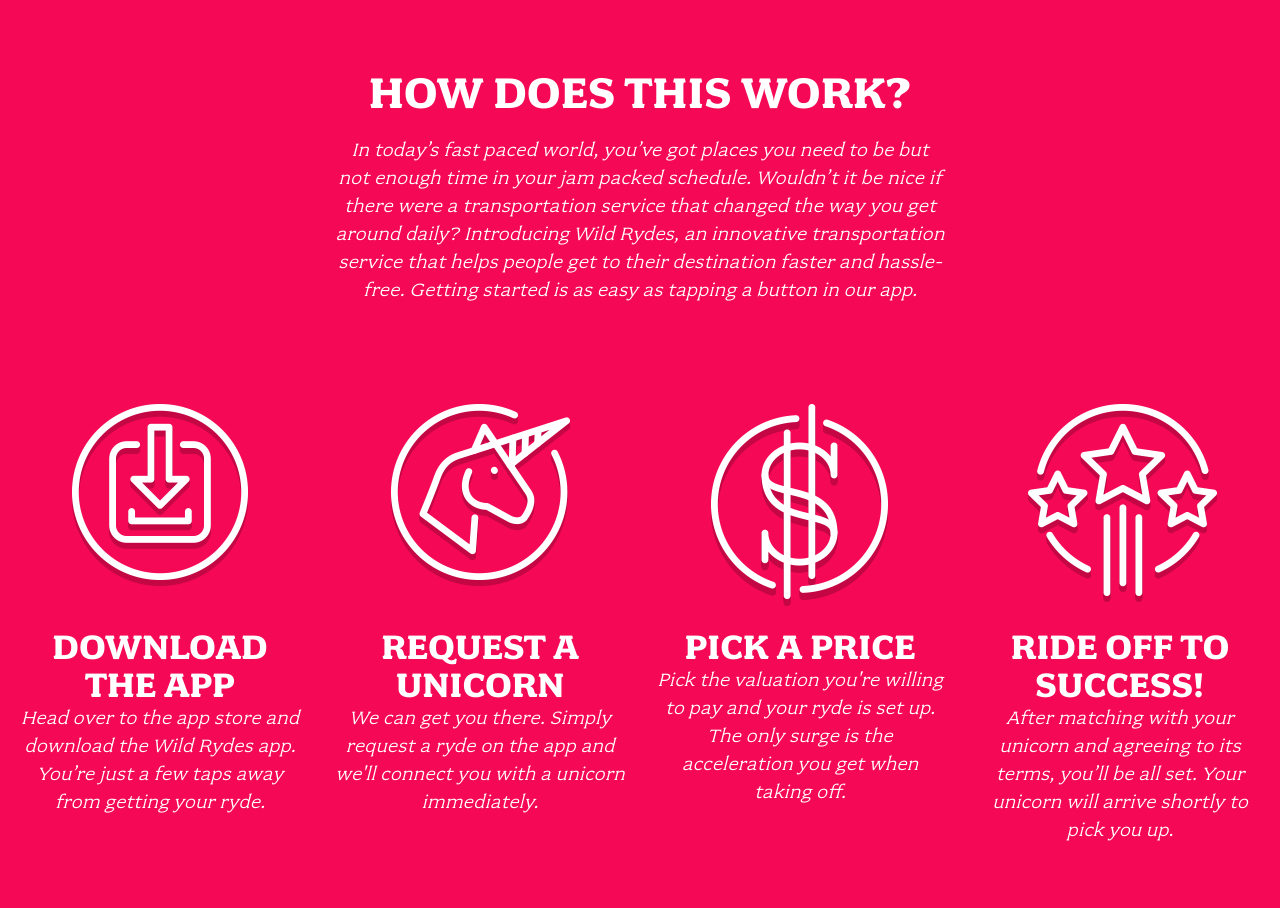
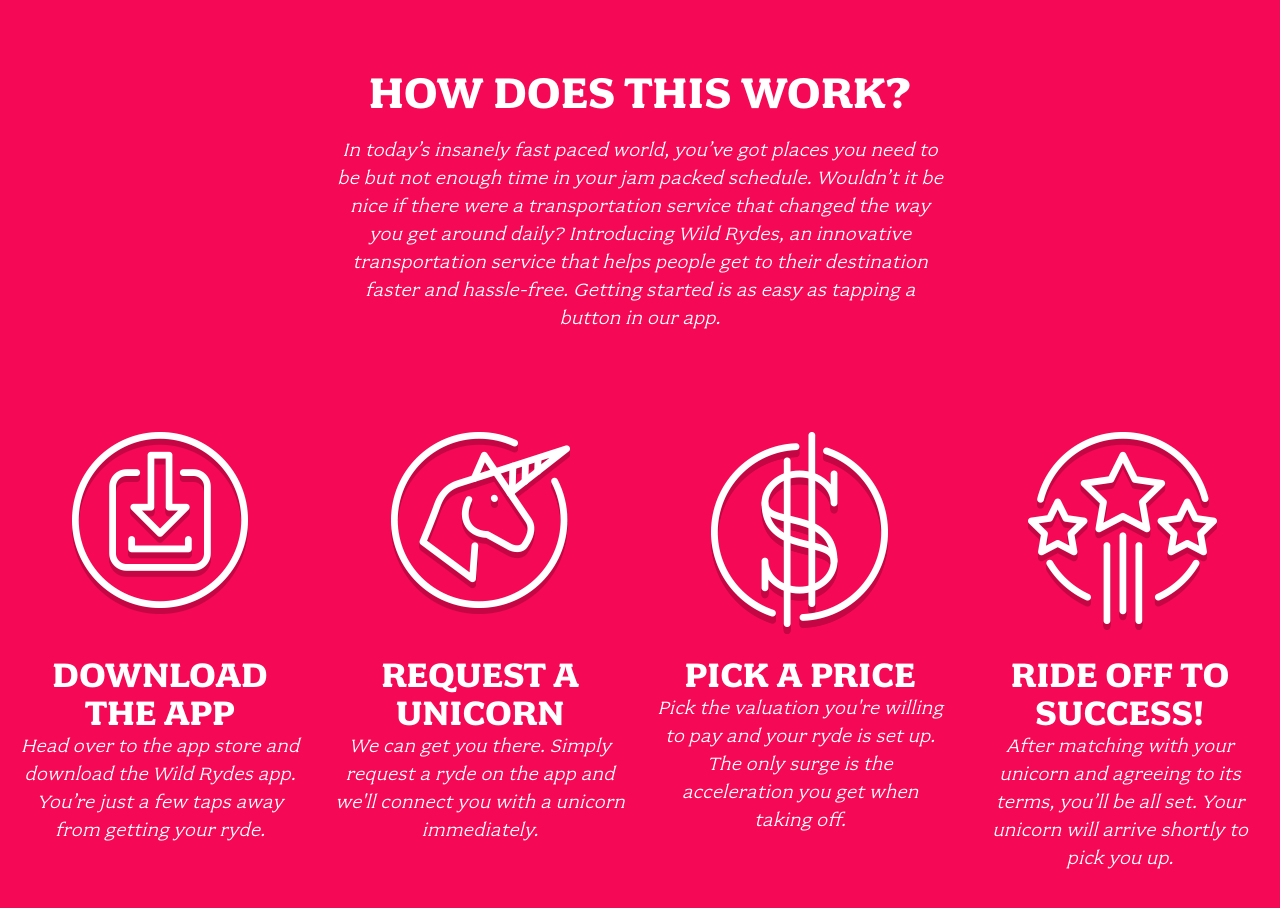
Before and after one commit to sujayakar/wildrydes-site, a plain HTML site: page index.html in a window 1280 px wide. Shown: the part 960-1868 px from the top of the page. Drawn offline with Linux system fonts and the light colour scheme.

Commit message:
Copy tweaks

```diff
--- a/index.html
+++ b/index.html
@@ -32,7 +32,7 @@
     <div class="row column large-9 xlarge-6 xxlarge-4">
       <h2 class="section-title">How Does This Work?</h2>
       <p class="content">
-        In today’s fast paced world, you’ve got places you need to be but not enough time in your jam packed schedule. Wouldn’t it be nice if there were a transportation service that changed the way you get around daily? Introducing Wild Rydes, an innovative transportation service that helps people get to their destination faster and hassle-free. Getting started is as easy as tapping a button in our app.
+        In today’s insanely fast paced world, you’ve got places you need to be but not enough time in your jam packed schedule. Wouldn’t it be nice if there were a transportation service that changed the way you get around daily? Introducing Wild Rydes, an innovative transportation service that helps people get to their destination faster and hassle-free. Getting started is as easy as tapping a button in our app.
       </p>
     </div>
 
```
